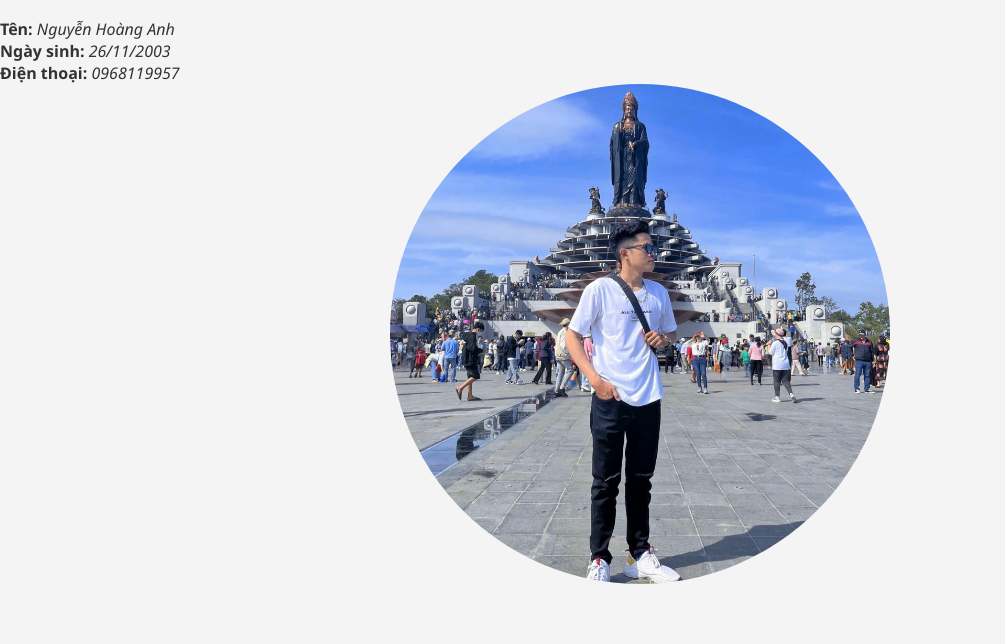
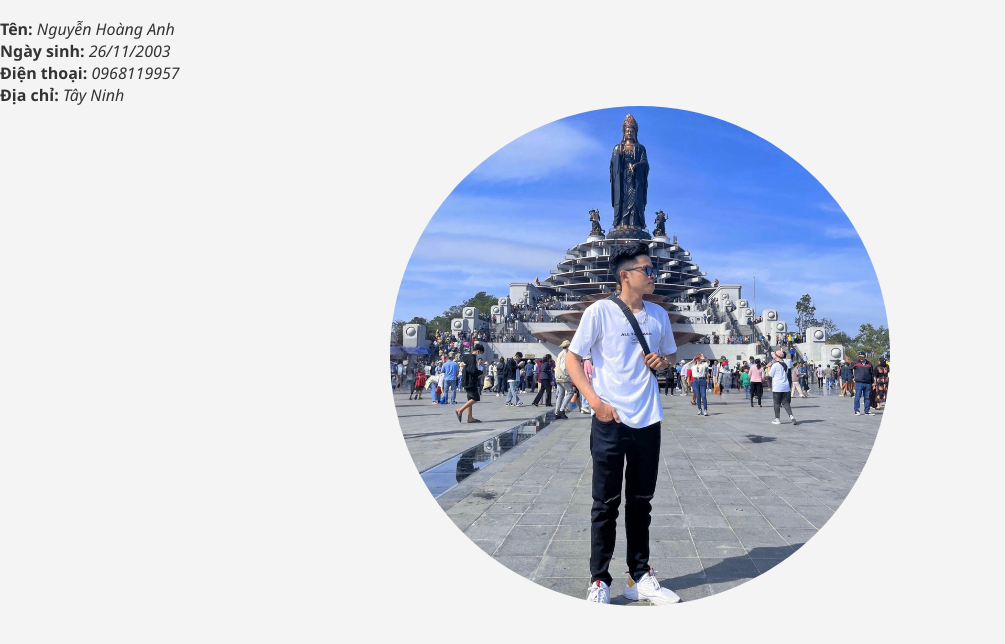
Before and after one commit to HoangAnh779/NguyenHoanganh.github.io, a plain HTML site: page index.html in a window 1280 px wide. Shown: the part 66-710 px from the top of the page, without its empty margins (0-1005 px from the left). Drawn offline with Linux system fonts and the light colour scheme.

Commit message:
update project

```diff
--- a/index.html
+++ b/index.html
@@ -21,6 +21,9 @@
         <b>Điện thoại:</b> <i>0968119957</i>
     </div>
     <div class="thongtin">
+        <b>Địa chỉ:</b> <i>Tây Ninh</i>
+    </div>
+    <div class="thongtin">
         <img src="image/HoangAnh.jpg" alt="">
     </div>
 </body>
```
